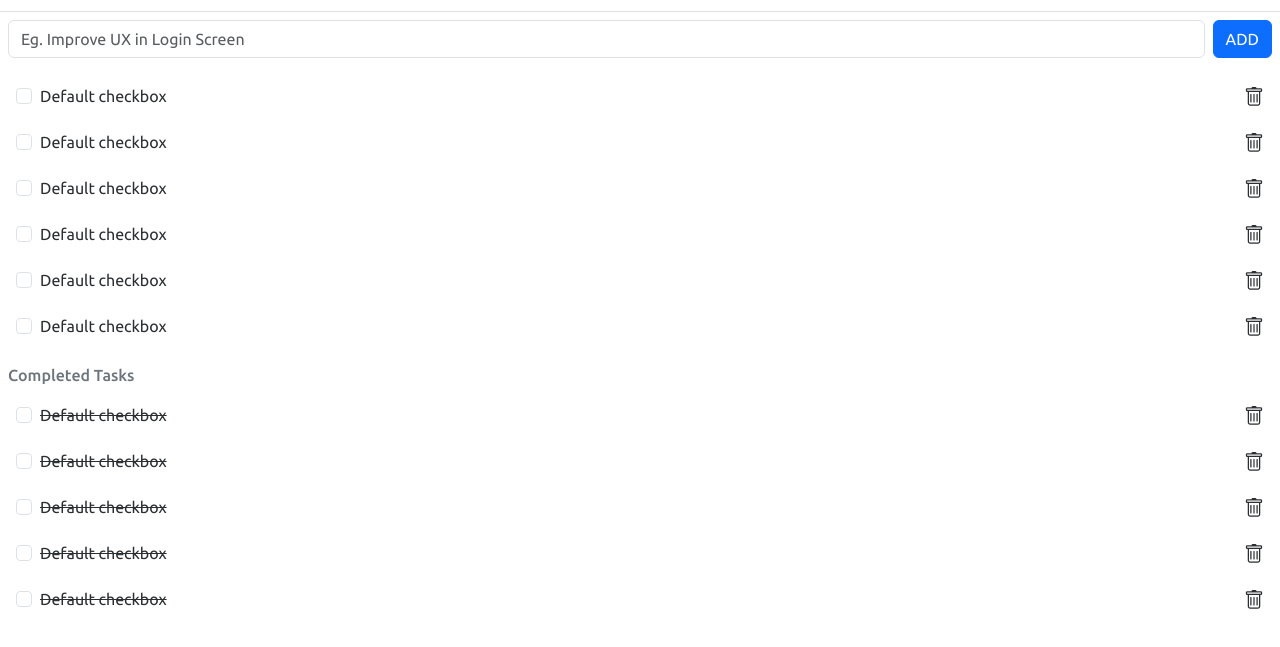
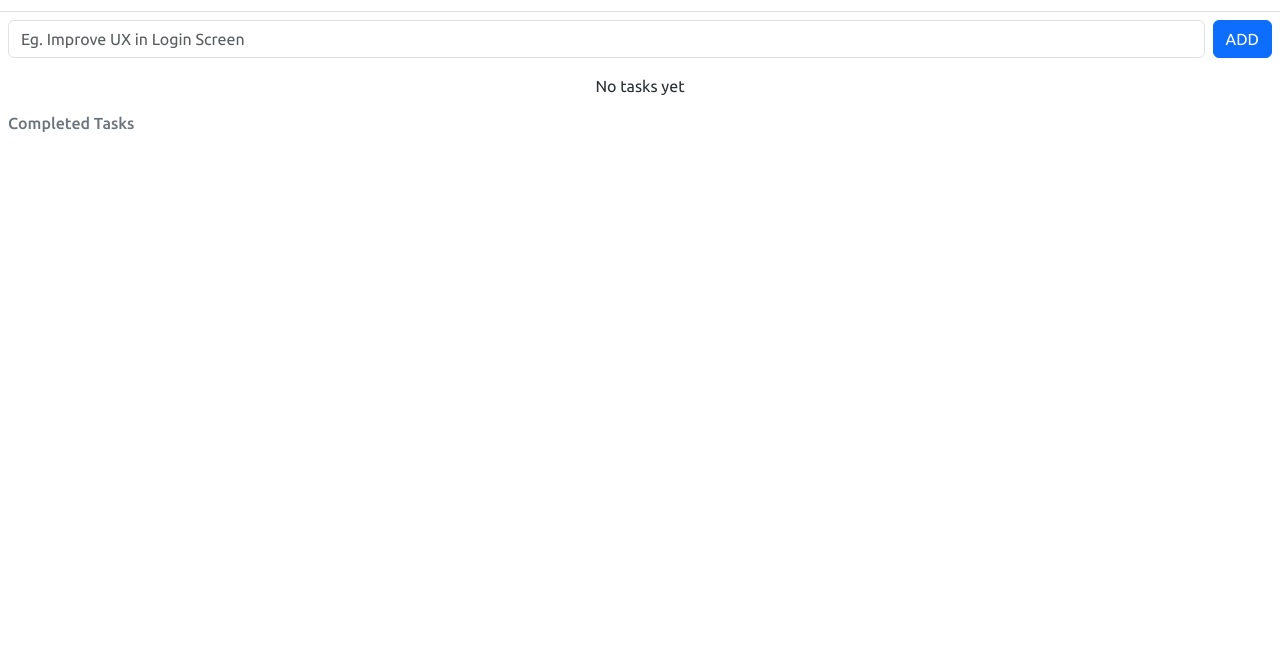
Before and after one commit to Milinda55/To-do-list, a website built with Vite: page index.html in a window 1280 px wide. Shown: the part 69-716 px from the top of the page. Built offline with nearby package versions, Linux system fonts and the light colour scheme.

Commit message:
Removed dummy data and implemented 'No Tasks' placeholder

```diff
--- a/index.html
+++ b/index.html
@@ -35,18 +35,19 @@
         <section id="tasks-list" class="p-2">
           <!--          <h5 class="text-secondary">Tasks</h5>-->
           <section>
-            <div class="task-item d-flex justify-content-between p-2  align-items-center rounded-2 text-secondary-emphasis">
-              <div class="form-check">
-                <input class="form-check-input" type="checkbox" value="" id="flexCheckDefault">
-                <label class="form-check-label" for="flexCheckDefault">
-                  Default checkbox
-                </label>
-              </div>
-              <div class="d-flex gap-3 fs-5">
-                <i class="bi bi-pencil" title="Edit"></i>
-                <i class="bi bi-trash" title="Delete"></i>
-              </div>
-            </div>
+            <div id="no-task" class="text-center text-secondary-emphasis">No tasks yet</div>
+<!--            <div class="task-item d-flex justify-content-between p-2  align-items-center rounded-2 text-secondary-emphasis">-->
+<!--              <div class="form-check">-->
+<!--                <input class="form-check-input" type="checkbox" value="" id="flexCheckDefault">-->
+<!--                <label class="form-check-label" for="flexCheckDefault">-->
+<!--                  Default checkbox-->
+<!--                </label>-->
+<!--              </div>-->
+<!--              <div class="d-flex gap-3 fs-5">-->
+<!--                <i class="bi bi-pencil" title="Edit"></i>-->
+<!--                <i class="bi bi-trash" title="Delete"></i>-->
+<!--              </div>-->
+<!--            </div>-->
           </section>
         </section>
         <section id="completed-task-list" class="p-2">
--- a/src/css/style.css
+++ b/src/css/style.css
@@ -11,8 +11,10 @@ body {
     text-decoration: line-through;
 }
 
-.task-item label, input, i {
-    cursor: pointer;
+.task-item {
+    label, input, i {
+        cursor: pointer;
+    }
 }
 
 .task-item:hover i.bi-pencil {
@@ -24,7 +26,7 @@ body {
 }
 
 .task-item i.bi-pencil:hover {
-    color: green;
+    color: blue;
 }
 
 .task-item i.bi-trash:hover {
--- a/src/js/main.js
+++ b/src/js/main.js
@@ -1,8 +1,8 @@
 import $ from 'jquery';
 
-const taskItem = $(".task-item");
-
-for (let i = 0; i < 5; i++) {
-    $("#tasks-list").append(taskItem.clone());
-    $("#completed-task-list").append(taskItem.clone());
-}
+// const taskItem = $(".task-item").remove();
+//
+// for (let i = 0; i < 5; i++) {
+//     $("#tasks-list").append(taskItem.clone());
+//     $("#completed-task-list").append(taskItem.clone());
+// }
```
